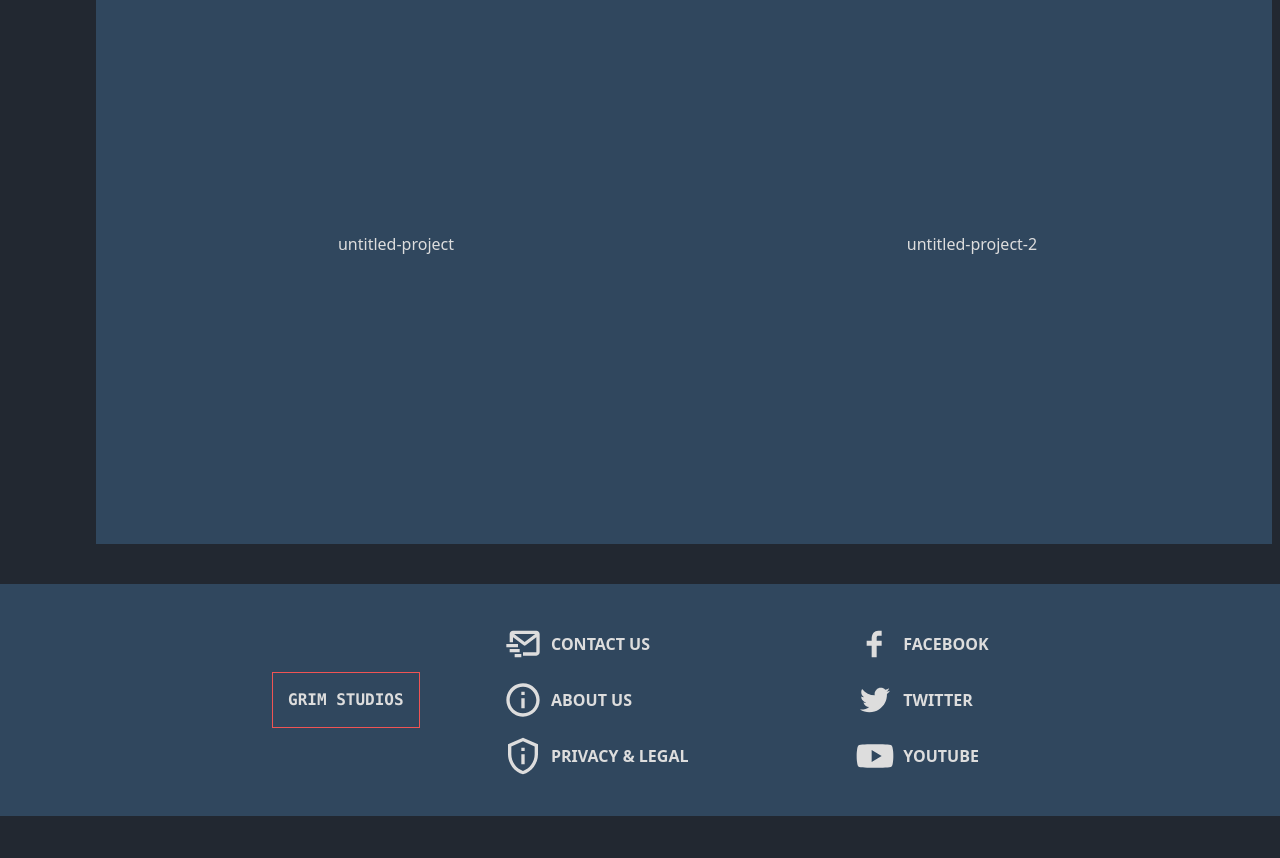
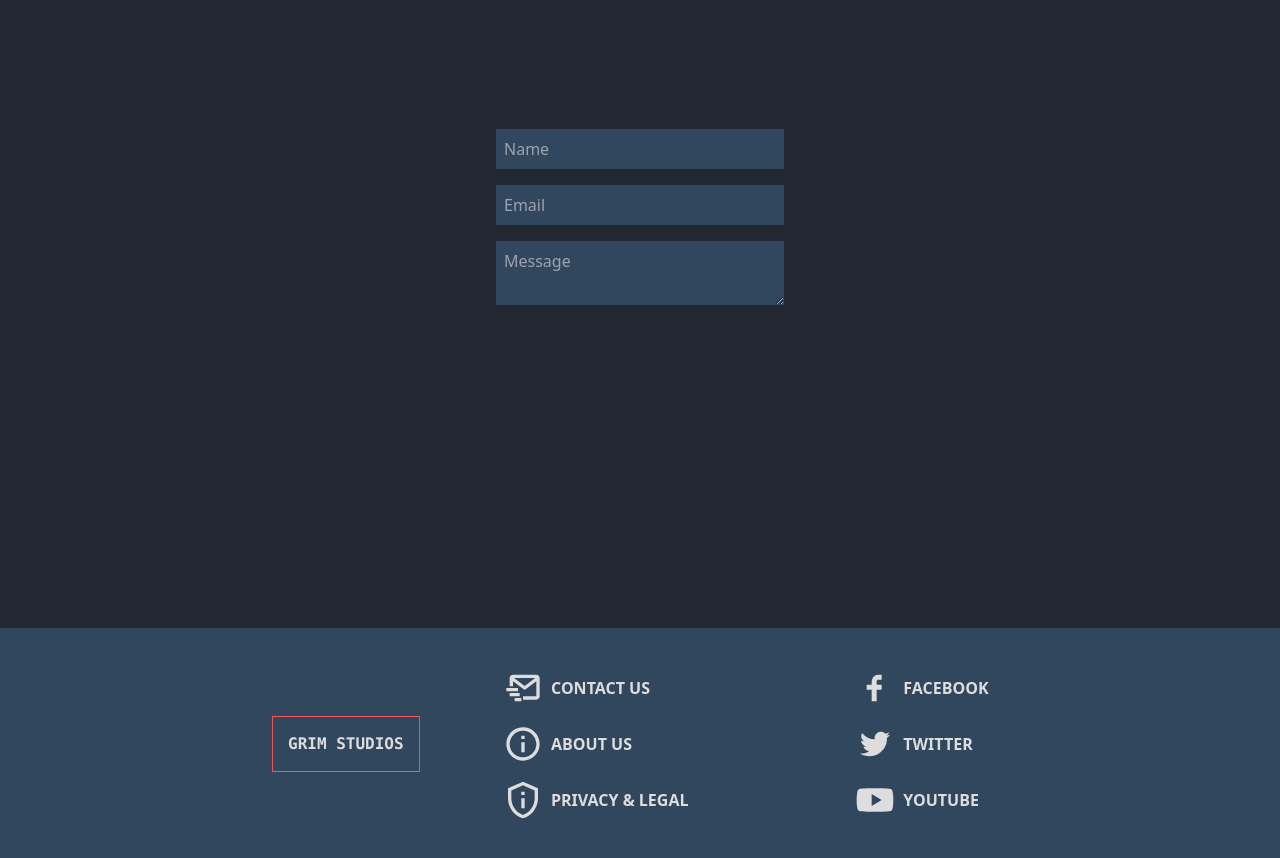
Before and after one commit to parsTroy/project-grim-1, a React (Create React App) app: page /contact in a window 1280 px wide. Shown: the part 300-1158 px from the top of the page. Before the commit the page ends 1116 px from the top, so only its background shows below. Built offline with nearby package versions, Linux system fonts and the light colour scheme.

Commit message:
created all pages and styled

```diff
--- a/src/App.js
+++ b/src/App.js
@@ -1,15 +1,23 @@
 import { Footer } from './components/Footer/Footer';
 import Header from './components/Header/Header';
 import Main from './components/Main/Main';
+import About from './components/Pages/About/About';
+import Contact from './components/Pages/Contact/Contact';
+import Privacy from './components/Pages/Privacy/Privacy';
 import { BrowserRouter, Routes, Route } from 'react-router-dom';
 
 function App() {
   return (
-    <div>
-      <Header />
-      <Main />
-      <Footer />
-    </div>
+    <BrowserRouter>
+        <Header />
+      <Routes>
+        <Route path='/' element={<Main />} />
+        <Route path='/about' element={<About />} />
+        <Route path='/contact' element={<Contact />} />
+        <Route path='/privacy' element={<Privacy />} />
+      </Routes>
+        <Footer />
+    </BrowserRouter>
   );
 }
 
--- a/src/components/Footer/Footer.jsx
+++ b/src/components/Footer/Footer.jsx
@@ -16,30 +16,44 @@ export const Footer = () => {
   return (
     <div className='bg-[#30475e] w-[100%] h-58 flex justify-around items-center p-8'>
       <div className='ml-60 w-44 h-14 border border-[#f05454] flex justify-center items-center p-2.5 font-mono font-extrabold'>
-        <h4>Grim Studios</h4>
+        <h4>
+          <a href="/">Grim Studios</a>
+        </h4>
       </div>
       <div className='w-[800px] flex justify-around items-center mr-44'>
         <div className='grid text-center'>
           <div className='m-2 flex'>
-            <h4 className='flex text-center justify-center items-center'><BiMailSend className='w-10 h-10 mr-2' />Contact Us</h4>
+            <h4 className='flex text-center justify-center items-center'><BiMailSend className='w-10 h-10 mr-2' />
+              <a href="/contact">Contact Us</a>
+            </h4>
           </div>
           <div className='m-2 flex'>
-            <h4 className='flex text-center justify-center items-center'><BiInfoCircle className='w-10 h-10 mr-2' />About Us</h4>
+            <h4 className='flex text-center justify-center items-center'><BiInfoCircle className='w-10 h-10 mr-2' />
+              <a href="/about">About Us</a>
+            </h4>
           </div>
           <div className='m-2 flex'>
-            <h4 className='flex text-center justify-center items-center'><MdOutlinePrivacyTip className='w-10 h-10 mr-2' />Privacy &#38; Legal</h4>
+            <h4 className='flex text-center justify-center items-center'><MdOutlinePrivacyTip className='w-10 h-10 mr-2' />
+              <a href="/privacy">Privacy &#38; Legal</a>
+            </h4>
           </div>
         </div>
 
         <div className='grid text-center'>
           <div className='m-2 flex'>
-            <h4 className='flex text-center justify-center items-center'><TiSocialFacebook className='w-10 h-10 mr-2' />Facebook</h4>
+            <h4 className='flex text-center justify-center items-center'><TiSocialFacebook className='w-10 h-10 mr-2' />
+              Facebook
+            </h4>
           </div>
           <div className='m-2 flex'>
-            <h4 className='flex text-center justify-center items-center'><TiSocialTwitter className='w-10 h-10 mr-2' />Twitter</h4>
+            <h4 className='flex text-center justify-center items-center'><TiSocialTwitter className='w-10 h-10 mr-2' />
+              Twitter
+            </h4>
           </div>
           <div className='m-2 flex'>
-            <h4 className='flex text-center justify-center items-center'><TiSocialYoutube className='w-10 h-10 mr-2' />Youtube</h4>
+            <h4 className='flex text-center justify-center items-center'><TiSocialYoutube className='w-10 h-10 mr-2' />
+              Youtube
+            </h4>
           </div>
         </div>
       </div>
--- a/src/components/Header/Header.jsx
+++ b/src/components/Header/Header.jsx
@@ -5,7 +5,9 @@ const Header = () => {
   return (
       <div className='bg-[#30475e] w-[100vw] h-24 flex justify-around items-center fixed top-0 z-50 drop-shadow-md'>
           <div className='w-44 h-14 border border-[#f05454]	flex justify-center items-center p-2.5 font-mono font-extrabold'>
-            <h4>Grim Studios</h4>
+            <h4>
+              <a href="/">Grim Studios</a>
+            </h4>
           </div>
           <div className='flex'>
             <div className='m-2'>
--- a/src/components/Pages/About/About.jsx
+++ b/src/components/Pages/About/About.jsx
@@ -2,7 +2,7 @@ import React from 'react';
 
 const About = () => {
   return (
-    <div>
+    <div className='h-[800px] m-16 relative top-14 grid justify-center items-center text-center'>
       About
     </div>
   );
--- a/src/components/Pages/Contact/Contact.jsx
+++ b/src/components/Pages/Contact/Contact.jsx
@@ -1,18 +1,18 @@
-import React from "react";
+import React from 'react';
 
 const Contact = () => {
   return (
-    <div>
-      <h4 className='ml-2'>Contact</h4>
-      <form className='mt-2'>
-        <div>
-          <input type='text' placeholder='Name' className='w-54' />
+    <div className='h-[800px] m-16 relative top-14 grid justify-center items-center text-center'>
+      <h4 className='-mt-72 -mb-48'>Contact Us</h4>
+      <form className='-mt-96'>
+        <div className='mb-4'>
+          <input type='text' placeholder='Name' className='w-72 p-2 bg-[#30475e]' />
         </div>
-        <div>
-          <input type='email' placeholder='Email' className='w-54' />
+        <div className='mb-4'>
+          <input type='email' placeholder='Email' className='w-72 p-2 bg-[#30475e]' />
         </div>
-        <div>
-          <textarea placeholder='Message' className='w-[217px]' />
+        <div className='mb-4'>
+          <textarea placeholder='Message' className='w-[288px] p-2 bg-[#30475e]' />
         </div>
       </form>
     </div>
--- a/src/components/Pages/Privacy/Privacy.jsx
+++ b/src/components/Pages/Privacy/Privacy.jsx
@@ -2,7 +2,7 @@ import React from 'react';
 
 const Privacy = () => {
   return (
-    <div>
+    <div className='h-[800px] m-16 relative top-14 grid justify-center items-center text-center'>
       Privacy
     </div>
   );
```
